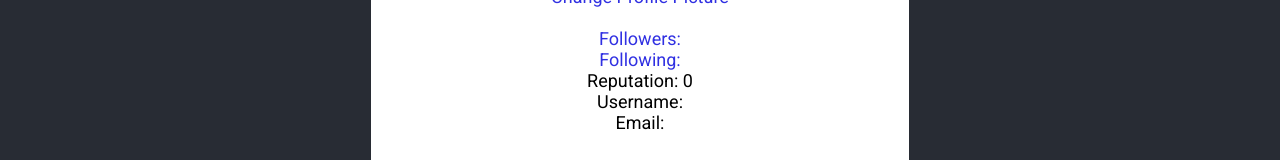
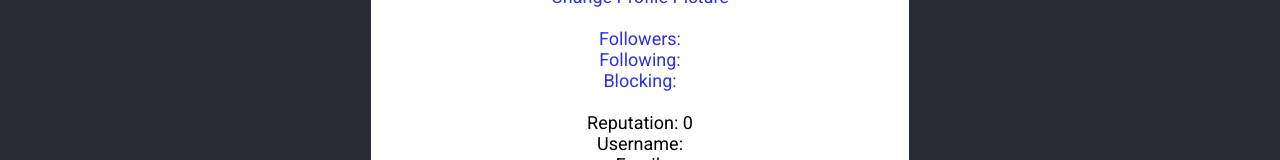
Before and after one commit to CSE370HCI/fantasticfour, a React (Create React App) app: page /profile in a window 1280 px wide. Shown: the part 181-341 px from the top of the page. Built offline with nearby package versions, Linux system fonts and the light colour scheme; no server answers.

Commit message:
#93 - add route on user profile page to allow going to the block list component

```diff
--- a/src/Component/UserProfile.jsx
+++ b/src/Component/UserProfile.jsx
@@ -33,6 +33,10 @@ export default class UserProfile extends React.Component {
     toFollowing = () => {
         window.location.href = "following";
     };
+
+    toBlockList = () => {
+        window.location.href = "blocklist";
+    }
 
     getUserReputation() {
         fetch(process.env.REACT_APP_API_PATH+"/posts?sort=newest&authorID=" + sessionStorage.getItem("user"), {
@@ -164,6 +168,11 @@ export default class UserProfile extends React.Component {
                 Following: {this.state.following}
             </a>
             <br/>
+            <a onClick={this.toBlockList}className="text-link">
+                Blocking: {this.state.blocking}
+            </a>
+            <br/>
+            <br/>
             <a >
                 Reputation: {this.state.reputation_count}
             </a>
```
